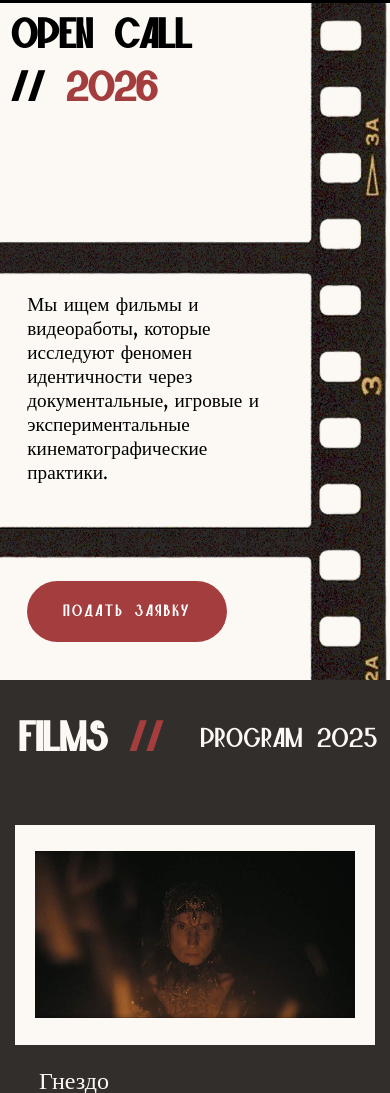
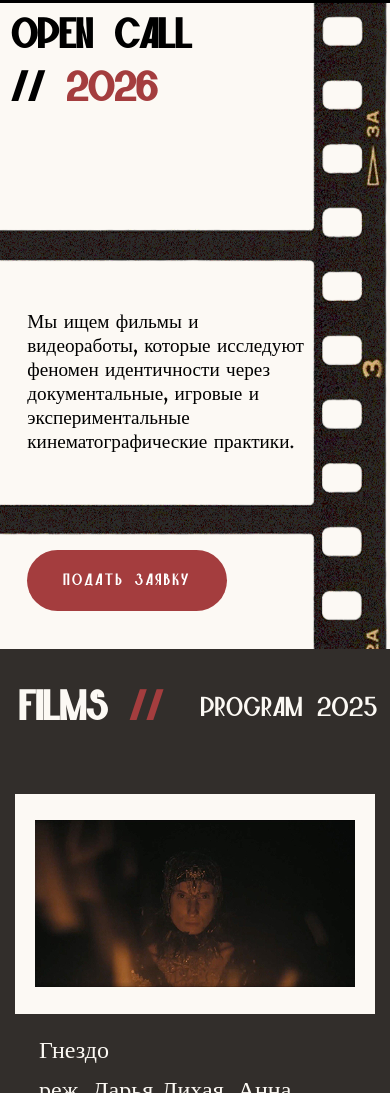
Before and after one commit to KirillVelichutin/finding-faces.github.io, a plain HTML site: page index.html in a window 390 px wide. Shown: the part 1983-3076 px from the top of the page. Drawn offline with Linux system fonts and the light colour scheme.

Commit message:
adjusted style more precisely

```diff
--- a/style.css
+++ b/style.css
@@ -219,7 +219,7 @@ h2, h3, h4, h5 {
 
 .open-call-text-conteiner {
     width: 60%;
-    margin: 10vh 0;
+    margin: 10vh 0 5vh;
     display: flex;
     flex-direction: column;
     justify-content: center;
@@ -368,7 +368,7 @@ footer div {
     }
 
     .logo {
-        font-size: 1.3em;
+        font-size: 1.8rem;
     }
 
     .header-panel::before {
@@ -396,9 +396,11 @@ footer div {
     }
 
     .open-call-text-conteiner {
+        font-size: 2em;
         margin-top: 40vh;
         margin-left: 5vw;
-        width: 350px;
+        width: 400px;
+        padding-right: 0;
     }
 
     .open-call-text-conteiner .btn {
@@ -497,7 +499,7 @@ footer div {
     }
 
     .open-call-text-conteiner {
-        margin: 20vh 7vw 0;
+        margin: 22vh 7vw 0;
         font-size: 1.2em;
         width: 73%;
     }
```
